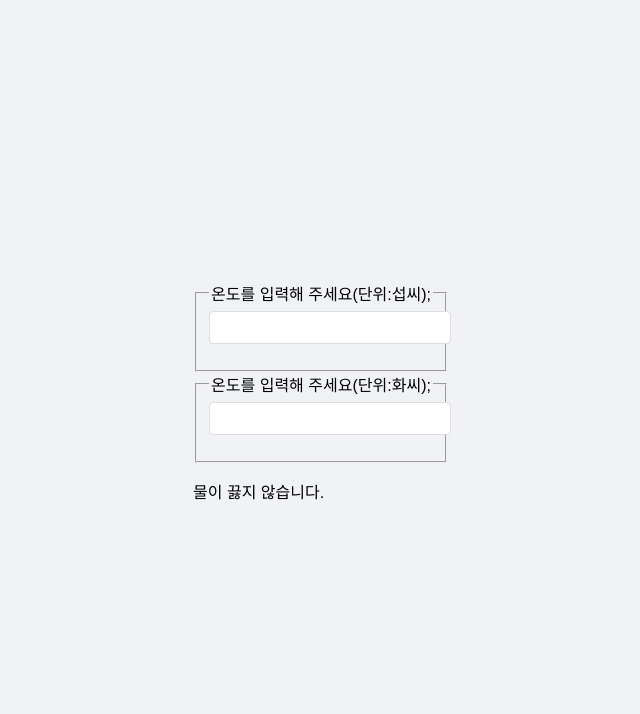
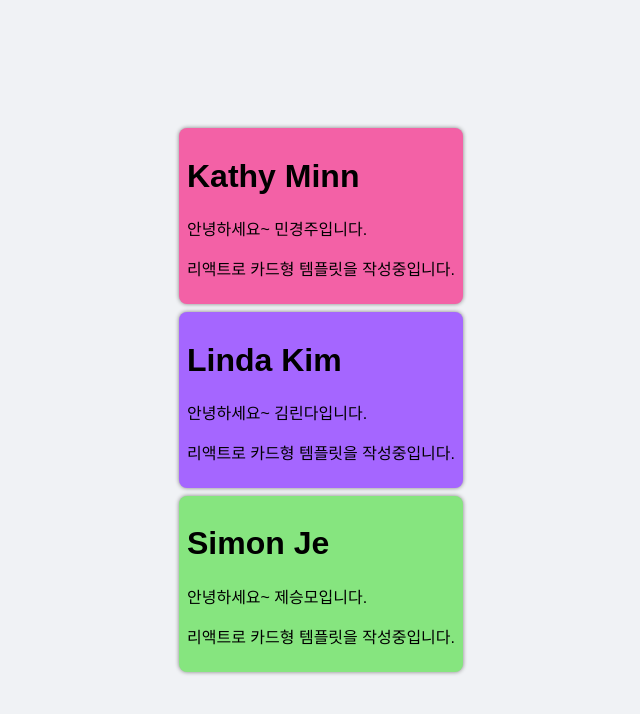
Before and after one commit to a71143055/web_react_new, a React (Create React App) app: page / in a window 1280 px wide. Shown: the top 714 px of the page, without its empty margins (319-959 px from the left). Built offline with nearby package versions, Linux system fonts and the light colour scheme.

Commit message:
web_react_new

```diff
--- /dev/null
+++ b/src/chp13/Card.jsx
@@ -0,0 +1,20 @@
+import React from "react"
+
+function Card(props) {
+    const {title, backgroundColor, children} = props;
+
+    return(
+        <div style={{
+            margin:8,
+            padding:8,
+            borderRadius:8,
+            boxShadow : "0px 0px 4px grey",
+            backgroundColor:backgroundColor || "red"
+        }}>
+            {title && <h1>{title}</h1>}
+            {children}
+        </div>
+    );
+}
+
+export default Card;
--- /dev/null
+++ b/src/chp13/ProfileCard.jsx
@@ -0,0 +1,23 @@
+import React from "react";
+import Card from "./Card";
+
+function ProfileCard() {
+    return(
+        <div>
+            <Card title = "Kathy Minn" backgroundColor="#F361A6">
+                <p>안녕하세요~ 민경주입니다.</p>
+                <p>리액트로 카드형 템플릿을 작성중입니다.</p>
+            </Card>
+            <Card title = "Linda Kim" backgroundColor="#A566FF">
+                <p>안녕하세요~ 김린다입니다.</p>
+                <p>리액트로 카드형 템플릿을 작성중입니다.</p>
+            </Card>
+            <Card title = "Simon Je" backgroundColor="#86E57F">
+                <p>안녕하세요~ 제승모입니다.</p>
+                <p>리액트로 카드형 템플릿을 작성중입니다.</p>
+            </Card>
+        </div>
+    );
+}
+
+export default ProfileCard
--- a/src/index.js
+++ b/src/index.js
@@ -8,11 +8,12 @@ import NameRequestForm from "./chp11/NameRequestForm";
 import SignUp from "./chp11/SignUp";
 import Calculator from "./chp12/Calculator";
 import "./chp12/DistanceConverter.module.css"
+import ProfileCard from "./chp13/ProfileCard";
 
 const root = ReactDOM.createRoot(document.getElementById('root'));
 root.render(
   <React.StrictMode>
-    <Calculator />
+    <ProfileCard />
   </React.StrictMode>
 );
 
```
